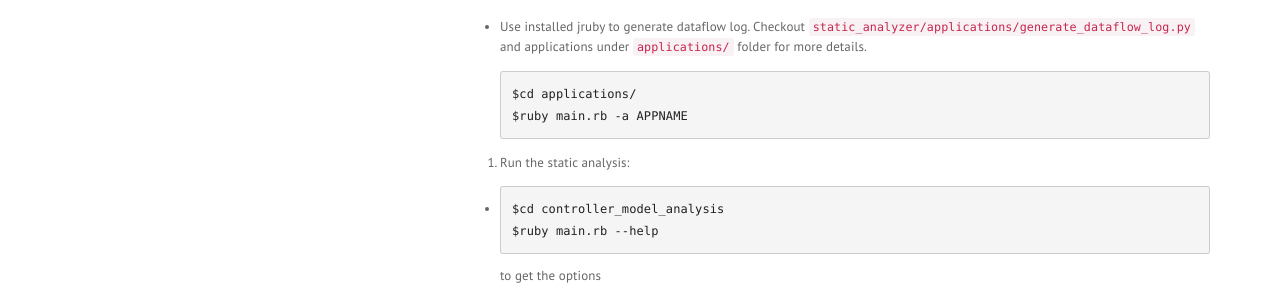
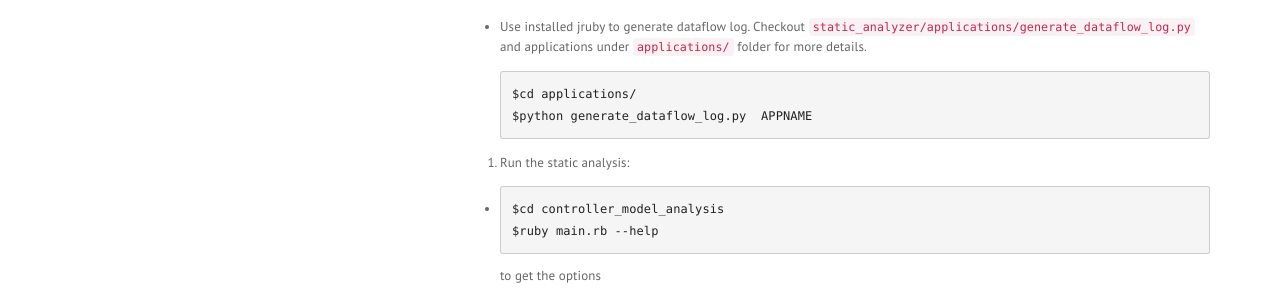
Before and after one commit to hyperloop-rails/hyperloop-rails.github.io, a Jekyll site: the page built from _docs/static-analyzer.md, in a window 1280 px wide and 900 px high, scrolled down 885 px. Shown: the part 173-473 px from the top of the window. Built offline with Jekyll 4.4.1, drawn with Linux system fonts in a browser that asks for light colours; nearby versions of some CDN libraries; comment, search, counter and statistics services are not loaded.

Commit message:
Update static-analyzer.md

````diff
--- a/_docs/static-analyzer.md
+++ b/_docs/static-analyzer.md
@@ -57,7 +57,7 @@ If there are only .erb files in views, it is probably fine. But if you are using
 * Use installed jruby to generate dataflow log. Checkout `static_analyzer/applications/generate_dataflow_log.py` and applications under `applications/` folder for more details.
 ```
 $cd applications/
-$ruby main.rb -a APPNAME
+$python generate_dataflow_log.py  APPNAME
 ```
 
 2. Run the static analysis:
````
